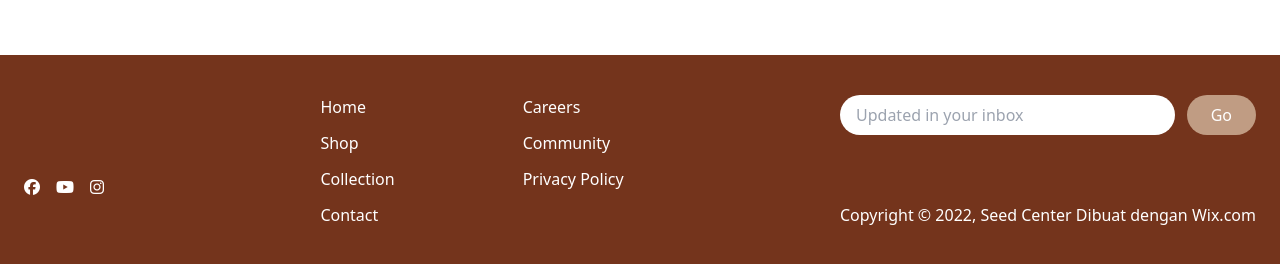
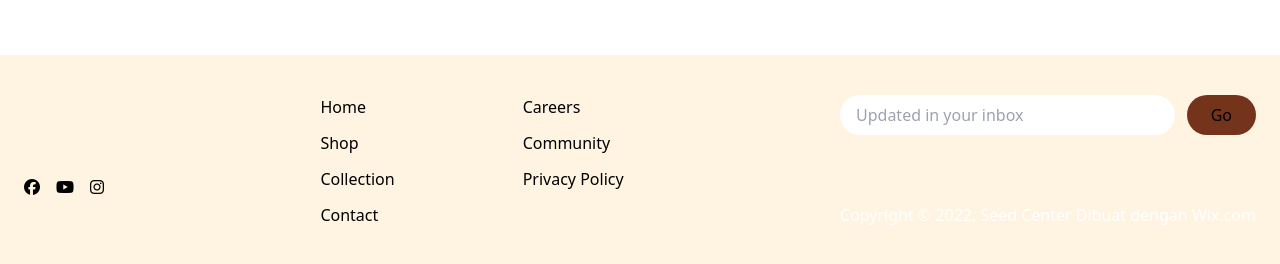
Before and after one commit to Hasbie18/seedcenter, a website: page index.html in a window 1280 px wide. Shown: the part 818-1082 px from the top of the page. Drawn offline with Linux system fonts and the light colour scheme.

Commit message:
repairing color

```diff
--- a/index.html
+++ b/index.html
@@ -112,7 +112,7 @@
 
 
     <!-- footer -->
-    <footer class="bg-chocolate">
+    <footer class="bg-mainColor">
       <!-- Flex Container -->
       <div
         class="container flex flex-col-reverse justify-between px-6 py-10 mx-auto space-y-8 md:flex-row md:space-y-0"
@@ -121,7 +121,7 @@
         <div
           class="flex flex-col-reverse items-center justify-between space-y-12 md:flex-col md:space-y-0 md:items-start"
         >
-          <div class="mx-auto my-6 text-center text-white md:hidden">
+          <div class="mx-auto my-6 text-center text-black md:hidden">
             Copyright &copy; 2022, All Rights Reserved
           </div>
           <!-- Logo -->
@@ -132,27 +132,27 @@
           <div class="flex justify-center space-x-4">
             <!-- Link 1 -->
             <a href="https://id-id.facebook.com/politekniknegerijember/">
-              <i class="fa-brands fa-facebook h-12" style="color: white;"></i>
+              <i class="fa-brands fa-facebook h-12" style="color: black;"></i>
             </a>
             <!-- Link 2 -->
             <a href="https://www.youtube.com/c/POLIJESIP">
-              <i class="fa-brands fa-youtube h-12" style="color: white;"></i>
+              <i class="fa-brands fa-youtube h-12" style="color: black;"></i>
             </a>
             <!-- Link 3 -->
             <a href="https://www.instagram.com/humaspolije/?hl=en">
-              <i class="fa-brands fa-instagram h-12" style="color: white;"></i>
+              <i class="fa-brands fa-instagram h-12" style="color: black;"></i>
             </a>
           </div>
         </div>
         <!-- List Container -->
         <div class="flex justify-around space-x-32">
-          <div class="flex flex-col space-y-3 text-white">
+          <div class="flex flex-col space-y-3 text-black">
             <a href="#" class="hover:text-veryDarkBlue">Home</a>
             <a href="#" class="hover:text-veryDarkBlue">Shop</a>
             <a href="#" class="hover:text-veryDarkBlue">Collection</a>
             <a href="#" class="hover:text-veryDarkBlue">Contact</a>
           </div>
-          <div class="flex flex-col space-y-3 text-white">
+          <div class="flex flex-col space-y-3 text-black">
             <a href="#" class="hover:text-veryDarkBlue">Careers</a>
             <a href="#" class="hover:text-veryDarkBlue">Community</a>
             <a href="https://masyitohvrij07.wixsite.com/seedcenter/store-policies" class="hover:text-veryDarkBlue">Privacy Policy</a>
@@ -169,7 +169,7 @@
                 placeholder="Updated in your inbox"
               />
               <button
-                class="px-6 py-2 text-white rounded-full bg-darkSkins hover:bg-veryDarkBlue ease-in-out duration-300 focus:outline-none"
+                class="px-6 py-2 text-blacks rounded-full bg-chocolate hover:bg-veryDarkBlue ease-in-out duration-300 focus:outline-none"
               >
                 Go
               </button>
--- a/src/input.css
+++ b/src/input.css
@@ -52,7 +52,7 @@
 
 
 .navbar-fixed{
-    @apply fixed z-[9999] bg-softLight bg-opacity-70;
+    @apply fixed z-[9999] bg-mainColor bg-opacity-70;
     backdrop-filter: blur(5px);
     box-shadow: inset 0 -px 0 -1 rgba(0,0,0,0.1);
 }
```
Also changed, not shown: dist/output.css.
